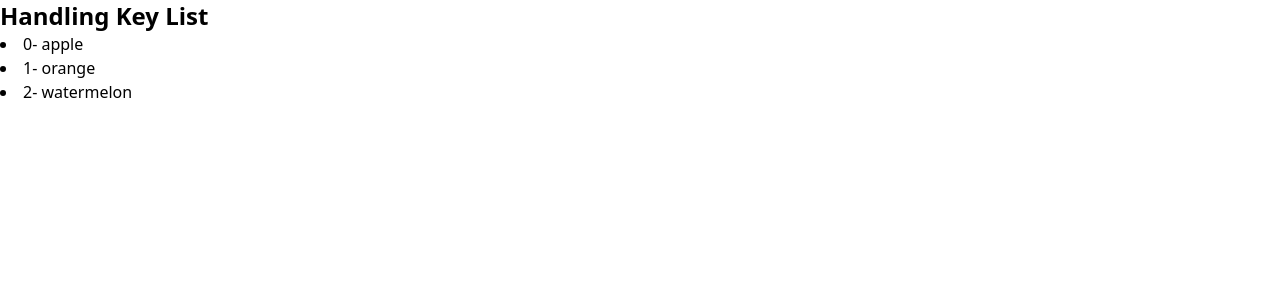
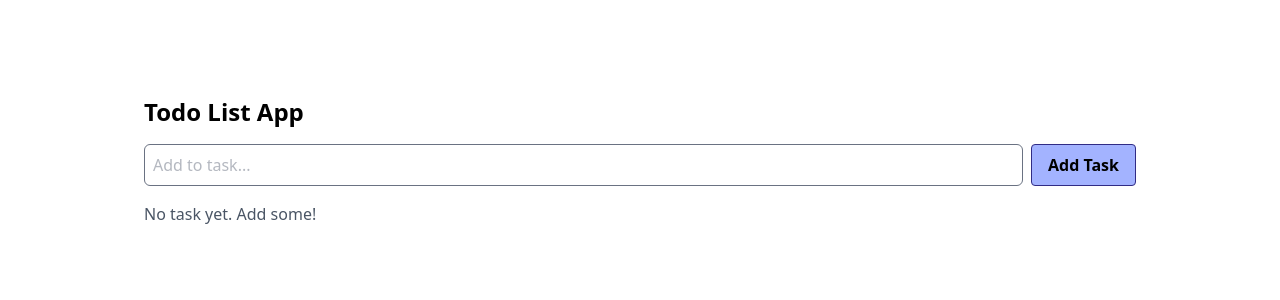
Before and after one commit to selina-islam/Play_With_React, a React (Vite) app: page / in a window 1280 px wide. Shown: the top 300 px of the page. Built offline with nearby package versions, Linux system fonts and the light colour scheme.

Commit message:
ToDo App

```diff
--- a/src/App.jsx
+++ b/src/App.jsx
@@ -1,13 +1,13 @@
 
 import './App.css'
-import HandlingListKey from './Dya-3/HandlingListKey'
+import ToDo from './Project/ToDoApp/ToDo'
 
 
 function App() {
 
   return (
     <div>
-      <HandlingListKey/>
+  <ToDo/>
     </div>
   )
 }
--- /dev/null
+++ b/src/Project/ToDoApp/ToDo.jsx
@@ -0,0 +1,63 @@
+import React, { useState } from "react";
+
+function ToDo() {
+  const [task, setTask] = useState("");
+  const [alltask, setAllTask] = useState([]);
+
+  const addTask = () => {
+    if (task.trim() === "") return;
+    setAllTask([...alltask, { id: Date.now(), text: task }]);
+    setTask('')
+  };
+
+  // delete task function
+
+  const deleteTask = (id) => {
+    setAllTask(alltask.filter((task)=> task.id !== id))
+  }
+
+
+
+  return (
+    <div className="px-4 py-24 max-w-screen-lg mx-auto">
+      <h1 className="text-2xl font-semibold mb-4">Todo List App</h1>
+      {/* input field & button */}
+      <div className="flex gap-2">
+        <input
+          type="text"
+          onChange={(event) => setTask(event.target.value)}
+          name="text"
+          id="text"
+          placeholder="Add to task..."
+          value={task}
+          className="border p-2 text-gray-500 rounded-md flex-grow"
+        />
+        <button
+          onClick={addTask}
+          className="bg-indigo-300 border  rounded-sm border-indigo-900 px-4 font-semibold"
+        >
+          Add Task
+        </button>
+      </div>
+      {/* show task */}
+      <div>
+        {alltask.length > 0 ? (
+          <ul className="mt-4 space-y-2">
+            {alltask.map((task) => (
+              <li key={task.id} className="bg-gray-300 flex justify-between items-center p-2 rounded shadow-sm">
+                <span>{task.text}</span>
+                <button onClick={()=>deleteTask(task.id)} className="bg-red-500 text-white px-2 py-1 rounded cursor-pointer">
+                  Delete
+                </button>
+              </li>
+            ))}{" "}
+          </ul>
+        ) : (
+          <p className="text-gray-600 mt-4">No task yet. Add some!</p>
+        )}
+      </div>
+    </div>
+  );
+}
+
+export default ToDo;
```
